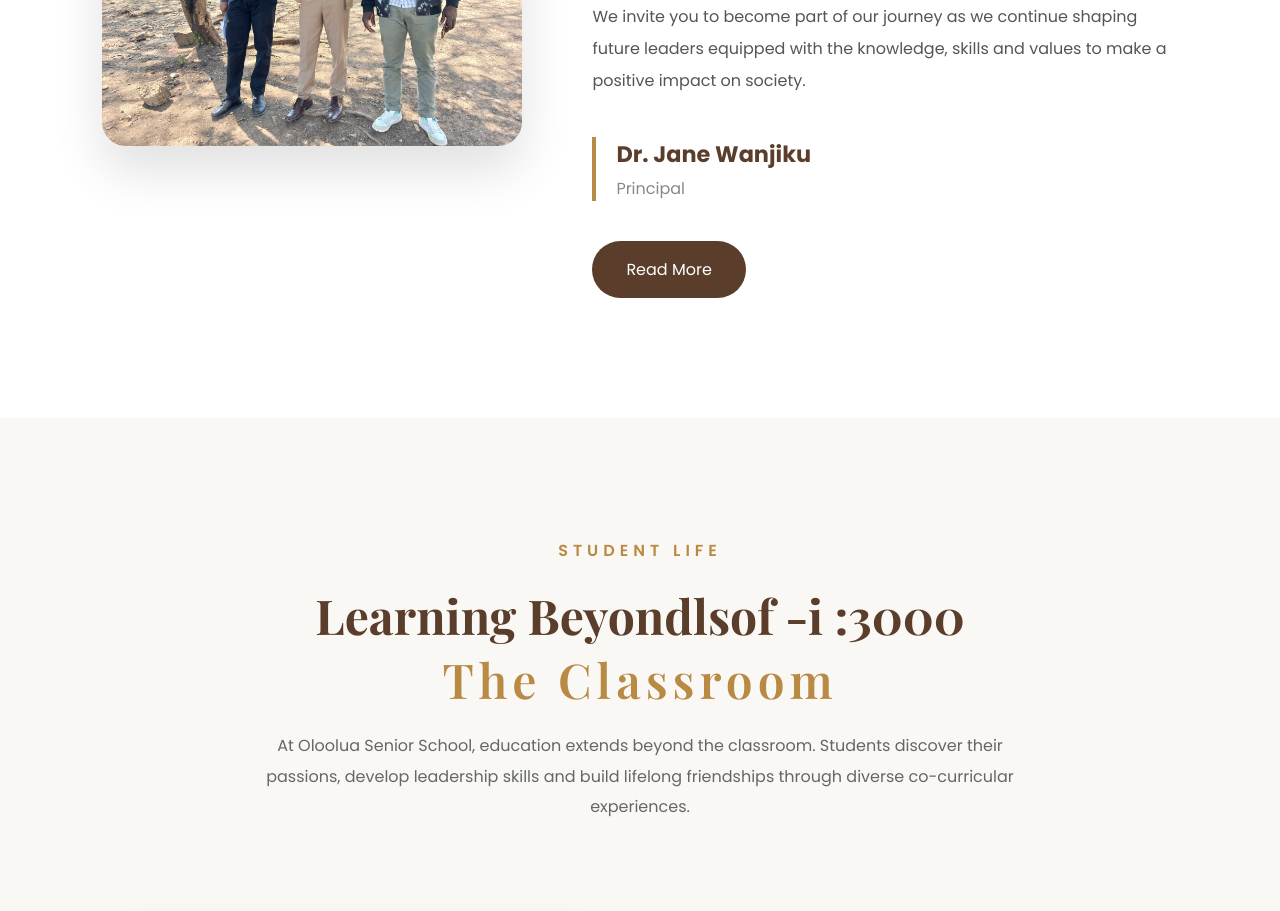
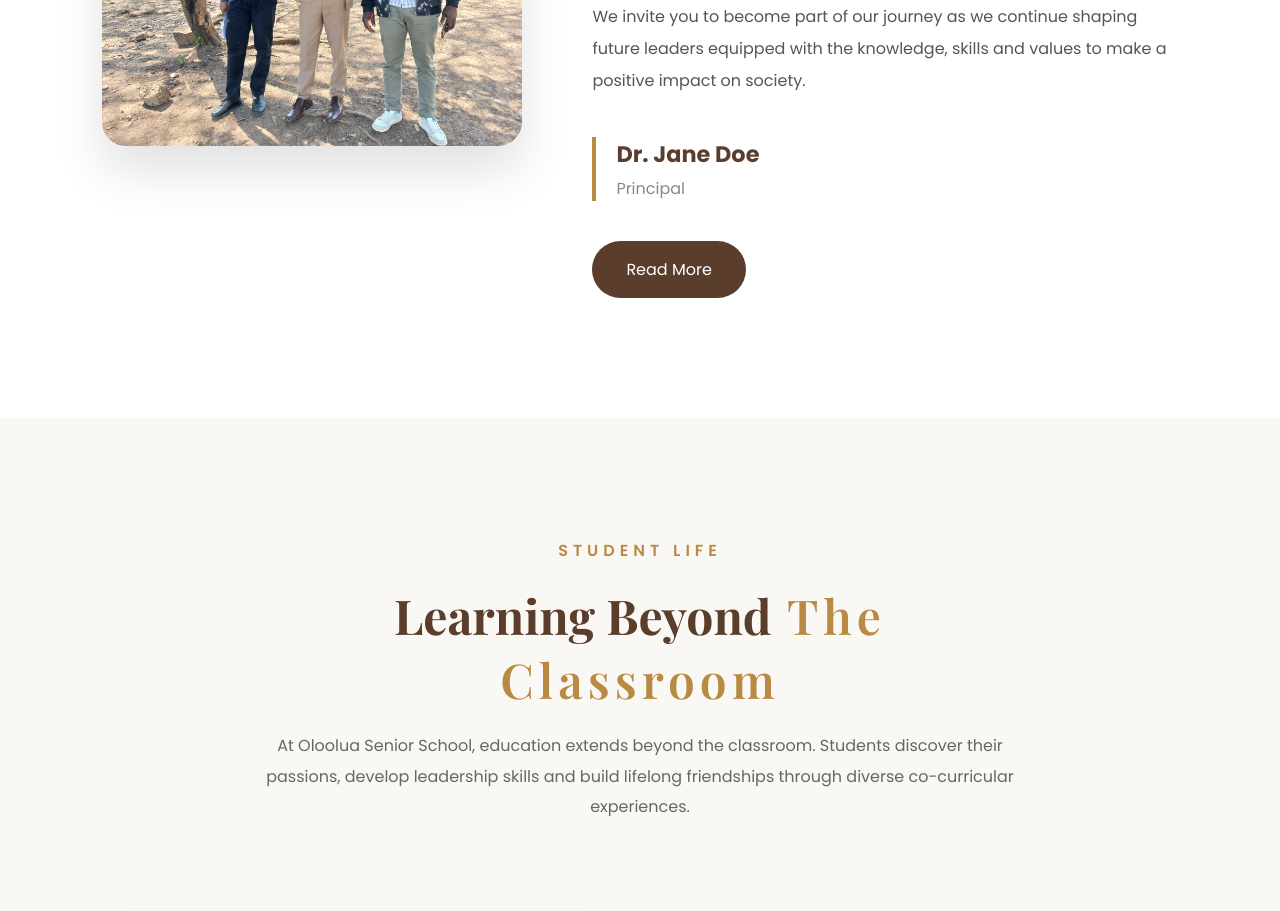
Before and after one commit to sylvia-boyani/oloolua-senior-sch, a React (Create React App) app: page / in a window 1280 px wide. Shown: the part 4840-5751 px from the top of the page. Built offline with nearby package versions, Linux system fonts and the light colour scheme.

Commit message:
minor edits

```diff
--- a/src/components/home/principal/Principal.jsx
+++ b/src/components/home/principal/Principal.jsx
@@ -70,7 +70,7 @@ const Principal = () => {
 
                     <div className="principalSignature">
 
-                        <h4>Dr. Jane Wanjiku</h4>
+                        <h4>Dr. Jane Doe</h4>
 
                         <span>Principal</span>
 
--- a/src/components/home/studentLife/StudentLife.jsx
+++ b/src/components/home/studentLife/StudentLife.jsx
@@ -17,7 +17,7 @@ const StudentLife = () => {
 
                 <h2>
 
-                    Learning Beyondlsof -i :3000
+                    Learning Beyond
                     <span> The Classroom</span>
 
                 </h2>
```
